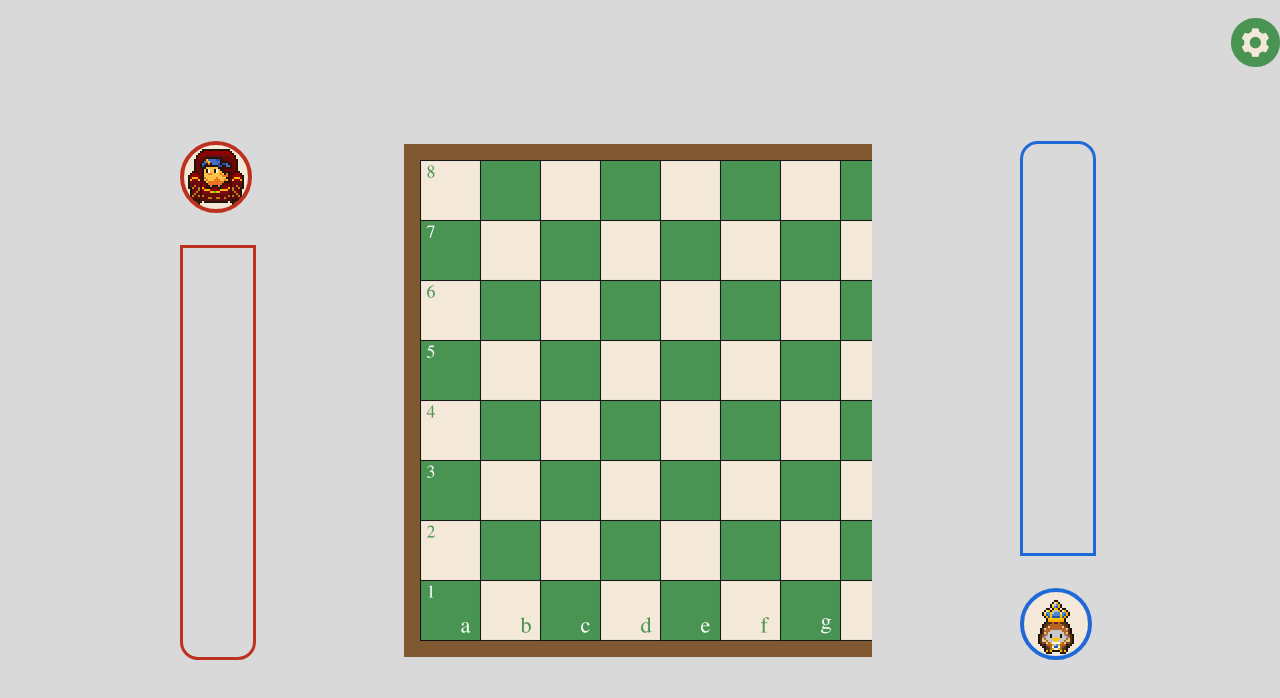
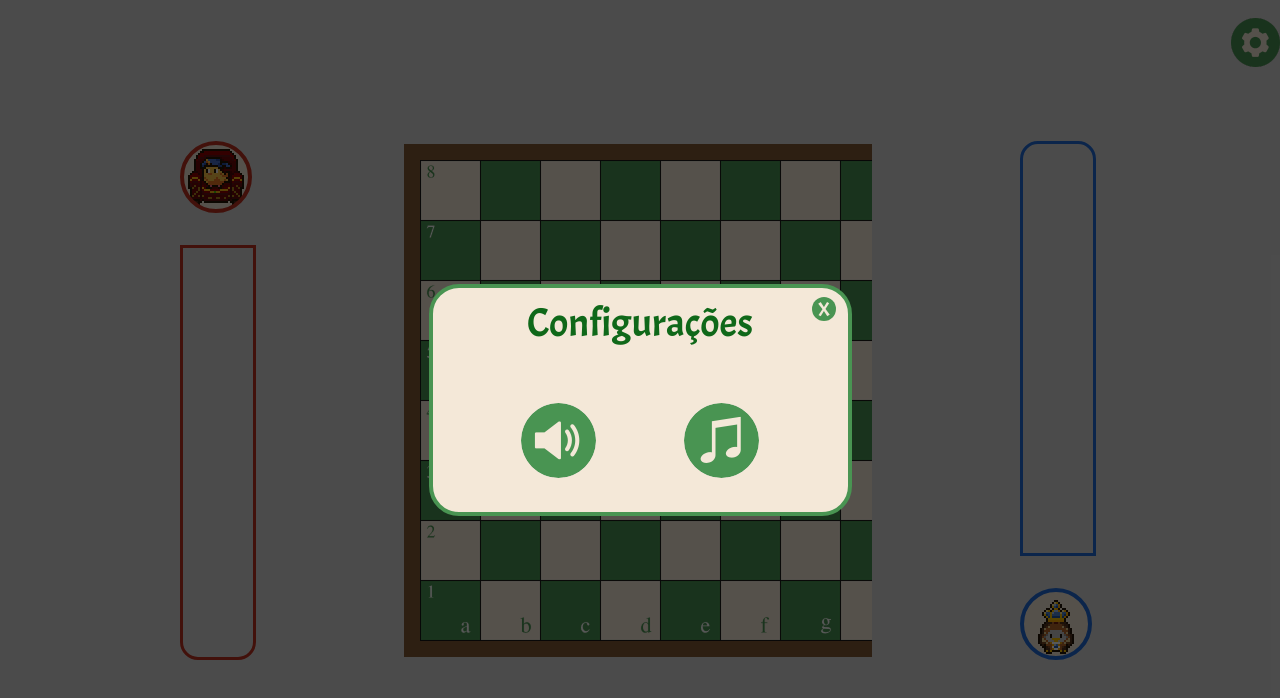
Before and after one commit to gmiashiro/Xadrez-PenasEmFuga, a website: page public/index.html in a window 1280 px wide. Both pictures are taken after a click on the button 1255 px from the left and 42 px from the top of the page. Drawn offline with Linux system fonts and the light colour scheme.

Commit message:
Adicionando o front end da aba de configuração

```diff
--- /dev/null
+++ b/public/configWindow.css
@@ -0,0 +1,125 @@
+.confi-button-container {
+    align-self: flex-start;
+    margin-top: 18px;
+    margin-left: 0px;
+    background-repeat: no-repeat;
+    margin-right: 0px;
+}
+
+.confi-button {
+    width: 49px;
+    height: 49px;
+    background-image: url("./assets/hud/images/icons/confi.png");
+    border: none;
+    background-color: transparent;
+    transition: 0.15s;
+}
+
+.confi-button:hover {
+    scale: 1.1;
+    cursor: pointer;
+}
+
+.confi-button:active {
+    background-image: url("./assets/hud/images/icons/confiHover.png");
+    scale: 0.9;
+}
+
+.escurecer {
+    position: absolute;
+    z-index: 2;
+    width: 100vw;
+    height: 100vh;
+    background-color: rgba(0, 0, 0, 0.65);
+}
+
+#config-window {
+    position: absolute;
+    z-index: 3;
+    width: 415px;
+    height: 224px;
+    background-color: #F4E8D8;
+    border: solid 4px #499452;
+    border-radius: 30px;
+}
+
+.config-header {
+    font-family: "Acme", sans-serif;
+    display: flex;
+    flex-direction: row;
+    justify-content: center;
+}
+
+.config-title {
+    color: #0F6819;
+    font-size: 40px;
+    margin-top: 10px;
+}
+
+.config-exit-button {
+    position: absolute;
+    margin-left: 368px;
+    margin-top: 9px;
+    z-index: 4;
+    display: flex;
+    align-items: center;
+    width: 24px;
+    height: 24px;
+    border-radius: 50%;
+    border: none;
+    background-color: #499452;
+    font-family: "Acme", sans-serif;
+    color: #F4E8D8;
+    font-size: 20px;
+    transition: 0.15s;
+}
+
+.config-exit-button:hover {
+    scale: 1.2;
+    cursor: pointer;
+}
+
+.config-exit-button:active {
+    color: #0F6819;
+    scale: 0.9;
+}
+
+.config-window-button-container {
+    display: flex;
+    justify-content: space-evenly;
+    margin-top: 55px;
+}
+
+.config-window-button {
+    width: 75px;
+    height: 75px;
+    border-radius: 50%;
+    background-repeat: no-repeat;
+    border: none;
+    transition: 0.15s;
+}
+
+.config-window-button:hover {
+    scale: 1.1;
+    cursor: pointer;
+}
+
+.config-window-button:active {
+    scale: 0.9;
+}
+
+.sound {
+    background-image: url("./assets/hud/images/icons/somOn.png");
+}
+
+.song {
+    background-image: url("./assets/hud/images/icons/musicaOn.png");
+}
+
+.soundOff {
+    background-image: url("./assets/hud/images/icons/somOff.png");
+}
+
+.songOff {
+    background-image: url("./assets/hud/images/icons/musicaOff.png");
+}
--- a/public/index.html
+++ b/public/index.html
@@ -4,13 +4,14 @@
 <head>
     <meta charset="UTF-8">
     <title>Penas no tabuleiro!</title>
-    <link rel="stylesheet" href="style.css">
+    <link rel="stylesheet" href="./style.css">
+    <link rel="stylesheet" href="./configWindow.css">
     <link rel="preconnect" href="https://fonts.googleapis.com">
     <link rel="preconnect" href="https://fonts.gstatic.com" crossorigin>
     <link href="https://fonts.googleapis.com/css2?family=Acme&display=swap" rel="stylesheet">
 </head>
 
-<body>
+<body id="body">
     <!-- <h1>Chat WebSocket</h1>
     <div id="messages"></div>
     <input id="msgInput" placeholder="Digite sua mensagem..." />
@@ -27,7 +28,7 @@
         <div class="image blue"></div>
     </div>
     <div class="confi-button-container">
-        <button class="confi-button"></button>
+        <button class="confi-button" onclick="openConfigWindow()"></button>
     </div>
 
     <script src="script.js"></script>
--- a/public/script.js
+++ b/public/script.js
@@ -20,3 +20,82 @@ const ws = new WebSocket("ws://localhost:51171");
 //         input.value = "";
 //     }
 // });
+
+// A música e o som começam ligadas
+var sound = true;
+var song = true;
+
+function openConfigWindow() {
+    // Cria a aba
+    const configWindow = document.createElement("div");
+    configWindow.id = "config-window";
+    // Cria a camada escura que será colocada atrás da aba
+    const camadaEscura = document.createElement("div");
+    camadaEscura.classList.add("escurecer");
+    // Adiciona toda a estrutura de html da aba
+    configWindow.innerHTML += "<div class='config-header'><span class='config-title'>Configurações</span><button class='config-exit-button' id='config-exit-button'>X</button></div><div class='config-window-button-container'><button class='config-window-button' id='sound'></button><button class='config-window-button' id='song'></button></div>";
+    // <div class='config-header'>
+    //     <span class='config-title'>Configurações</span>
+    //     <button class='config-exit-button'>X</button>
+    // </div>
+    // <div class='config-window-button-container'>
+    //     <button class='config-window-button sound'></button>
+    //     <button class='config-window-button song'></button>
+    // </div>
+
+    // Coloca os novos elementos no body
+    const body = document.getElementById("body");
+    body.appendChild(camadaEscura);
+    body.appendChild(configWindow);
+
+    // Pega o elemento do botão de som e escolhe a sua aparência caso o som esteja ligado ou não
+    const soundButton = document.getElementById("sound");
+    if (sound) {
+        soundButton.classList.add("sound");
+    } else {
+        soundButton.classList.add("soundOff");
+    }
+
+    soundButton.onclick = () => {
+        if (sound) {
+            // Se o som estiver ligado e quer desligar
+            soundButton.classList.remove("sound");
+            soundButton.classList.add("soundOff");
+            sound = false;
+        } else {
+            // Se o som estiver desligado e quer ligar
+            soundButton.classList.remove("soundOff");
+            soundButton.classList.add("sound");
+            sound = true;
+        }
+    }
+
+    // Mesmo processo anterior, mas com o botão de música
+    const songButton = document.getElementById("song");
+    if (song) {
+        songButton.classList.add("song");
+    } else {
+        songButton.classList.add("songOff");
+    }
+    songButton.onclick = () => {
+        console.log("ok")
+        if (song) {
+            songButton.classList.remove("song");
+            songButton.classList.add("songOff");
+            song = false;
+            console.log("3")
+        } else {
+            songButton.classList.remove("songOff");
+            songButton.classList.add("song");
+            song = true;
+            console.log("4")
+        }
+    }
+
+    // Função do botão de sair da aba
+    const exitButton = document.getElementById('config-exit-button');
+    exitButton.onclick = () => {
+        configWindow.remove();
+        camadaEscura.remove();
+    }
+}
--- a/public/style.css
+++ b/public/style.css
@@ -30,10 +30,12 @@ body, html {
 }
 
 body {
+    position: absolute;
     background-color: #d9d9d9;
     display: flex;
     justify-content: center;
     align-items: center;
+    z-index: 1;
 }
 
 .game-container {
@@ -106,30 +108,3 @@ body {
 .left .retangulo {
     border-radius: 0px 0px 18px 18px;
 }
-
-.confi-button-container {
-    align-self: flex-start;
-    margin-top: 18px;
-    margin-left: 0px;
-    background-repeat: no-repeat;
-    margin-right: 0px;
-}
-
-.confi-button {
-    width: 49px;
-    height: 49px;
-    background-image: url("./assets/hud/images/icons/confi.png");
-    border: none;
-    background-color: transparent;
-    transition: 0.15s;
-}
-
-.confi-button:hover {
-    scale: 1.1;
-    cursor: pointer;
-}
-
-.confi-button:active {
-    background-image: url("./assets/hud/images/icons/confiHover.png");
-    scale: 0.9;
-}
```
